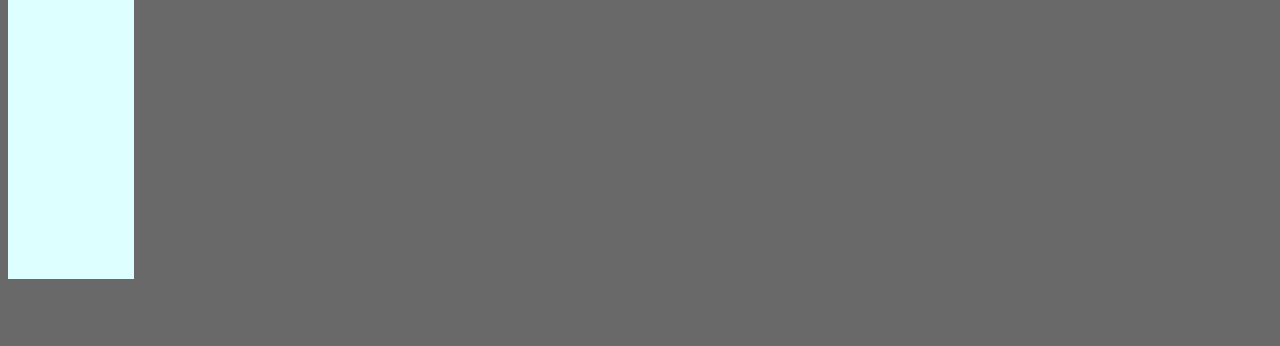
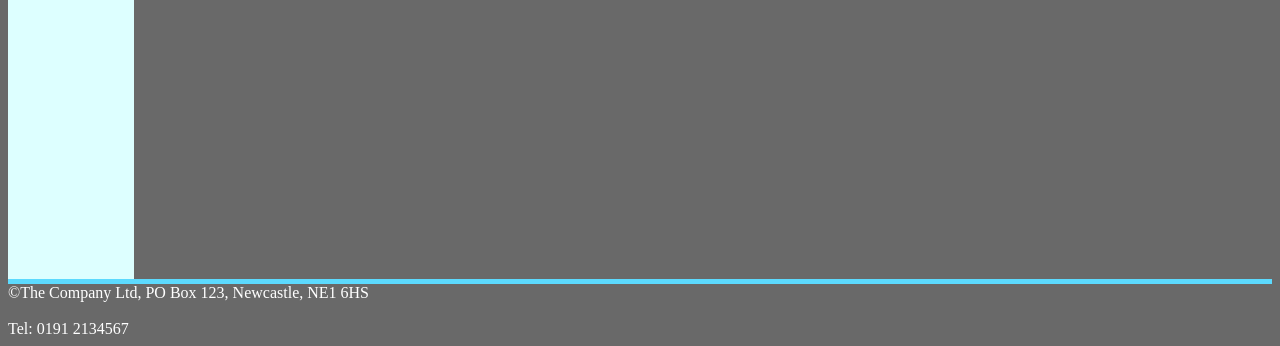
Before and after one commit to cfphil/gittut, a plain HTML site: page index.html in a window 1280 px wide. Shown: the part 1453-1799 px from the top of the page. Before the commit the page ends 1732 px from the top, so only its background shows below. Drawn offline with Linux system fonts and the light colour scheme.

Commit message:
added the footer for the template

```diff
--- a/index.html
+++ b/index.html
@@ -8,12 +8,20 @@
 		div#image-container {float: left; width: 10%;}
 		div#text-container {float: right; width: 88%;}
 		div#fake-image {background: #dff; height: 300px;}
+
+		footer {
+			clear: both;
+			background: #696969;
+			color: #fff;
+			border: 0px solid #5cdafe;
+			border-width: 5px 0px 0px;
+		}
 	</style>
 
 </head>
 <Body>
-<div style="font-size: 10em;">I AM HERE NOW!!!!</div>
-<div style="font-size: 15em;">No, I AM HERE NOW!!!!</div>
+	<div style="font-size: 10em;">I AM HERE NOW!!!!</div>
+	<div style="font-size: 15em;">No, I AM HERE NOW!!!!</div>
 	<h1><img src="media/logo.png" /></h1>
 	<div>
 		<a href="#">Home</a> | <a href="#">Products</a> | <a href="#">About Us</a> | <a href="contact.html">Contact Us</a>
@@ -24,5 +32,10 @@
 	<div id="image-container">
 		<div id="fake-image">&nbsp;</div>
 	</div>
+
+	<footer>
+		&copy;The Company Ltd, PO Box 123, Newcastle, NE1 6HS<br /><br />
+		Tel: 0191 2134567
+	</footer>
 </body>
 </html>
```
